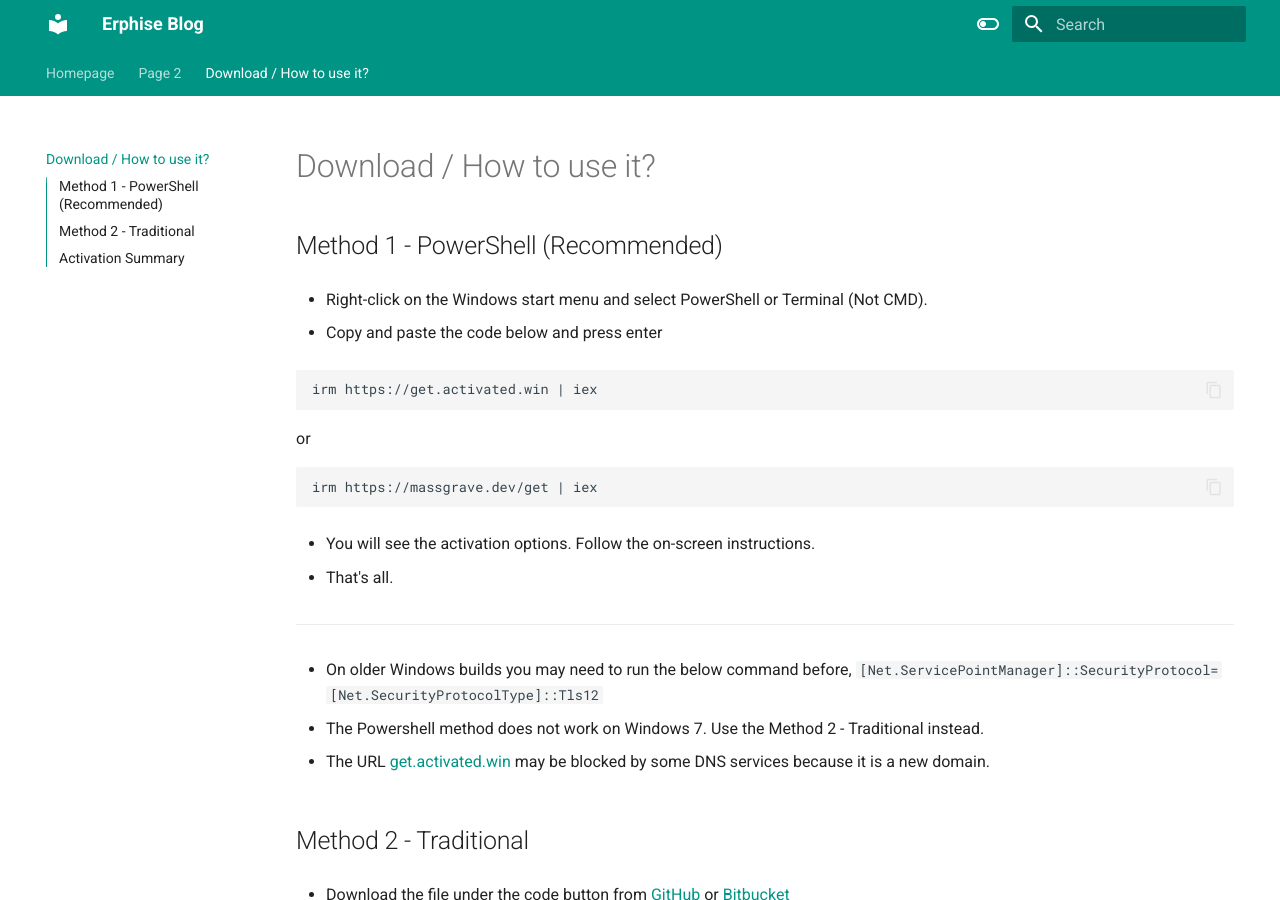
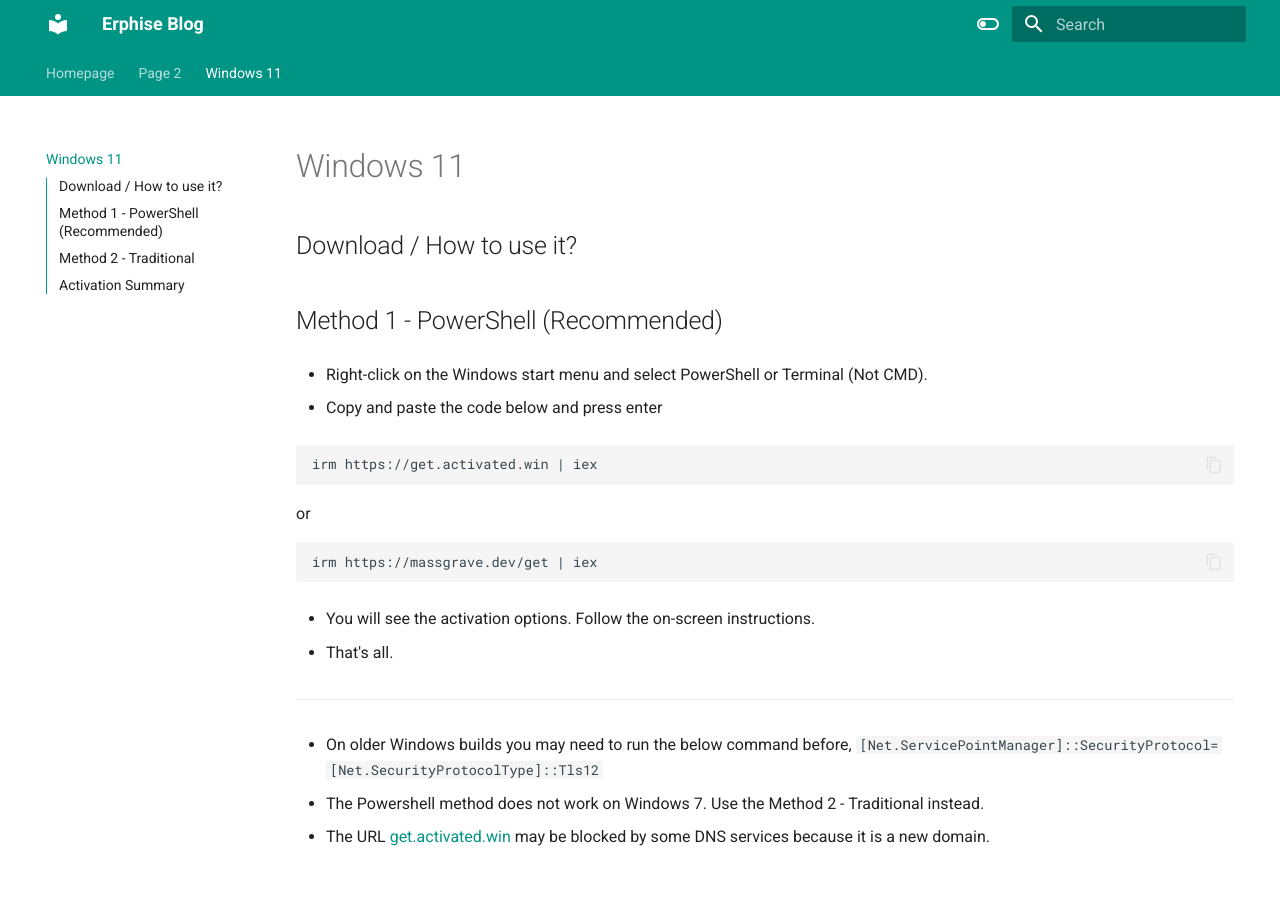
Before and after one commit to erphise/blog, an MkDocs documentation site: the page built from docs/windows.md, in a window 1280 px wide and 900 px high. Built offline with MkDocs 1.6.1 and Material for MkDocs 9.7.7, drawn with Linux system fonts in a browser that asks for light colours.

Commit message:
Updated windows.md

```diff
--- a/docs/windows.md
+++ b/docs/windows.md
@@ -1,4 +1,6 @@
-# Download / How to use it?
+# Windows 11
+
+## Download / How to use it?
 
 ## Method 1 - PowerShell (Recommended)
 
```
